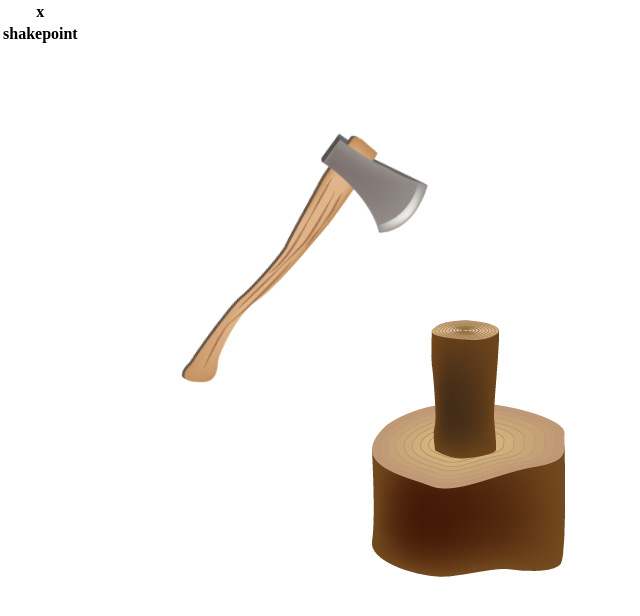
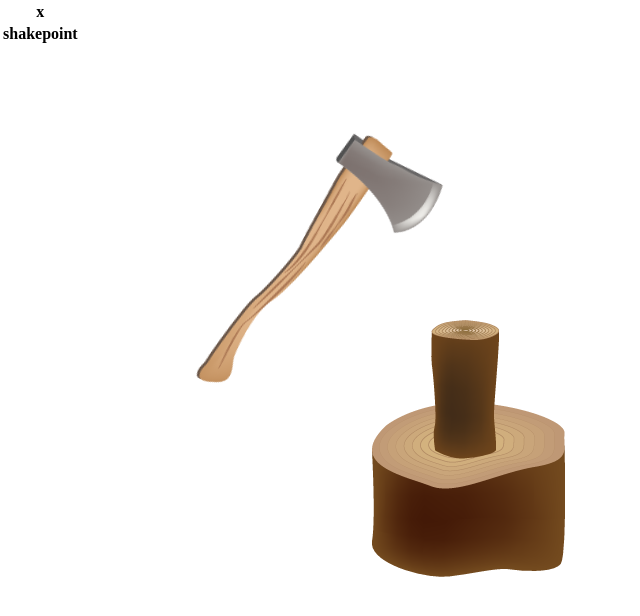
Before and after one commit to gim8912/woodcutter, a plain HTML site: page index.html in a window 1280 px wide. Shown: the whole page, without its empty margins (0-640 px from the left). Drawn offline with nearby package versions, Linux system fonts and the light colour scheme.

Commit message:
Update stylesheet.css

```diff
--- a/stylesheet.css
+++ b/stylesheet.css
@@ -26,7 +26,7 @@ div{
 	width: 123px;
 	height: 296px;
 	top : 130px;
-	left : 245px;
+	left : 260px;
 	background-image: url('img/woodaxe.png');
 
 	-ms-transform:rotate(30deg);
```
